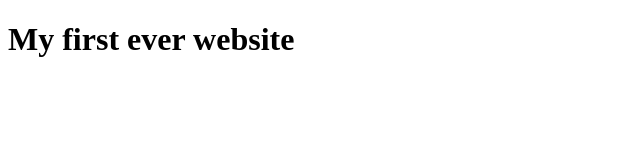
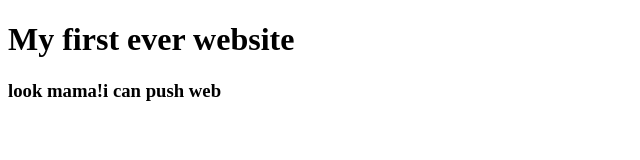
Before and after one commit to TanbinTanny5669/my-first-website, a plain HTML site: page index.html in a window 1280 px wide. Shown: the whole page, without its empty margins (0-640 px from the left). Drawn offline with Linux system fonts and the light colour scheme.

Commit message:
learned github

```diff
--- a/index.html
+++ b/index.html
@@ -8,5 +8,6 @@
 </head>
 <body>
     <h1>My first ever website</h1>
+    <h3>look mama!i can push web</h3>
 </body>
 </html>
```
